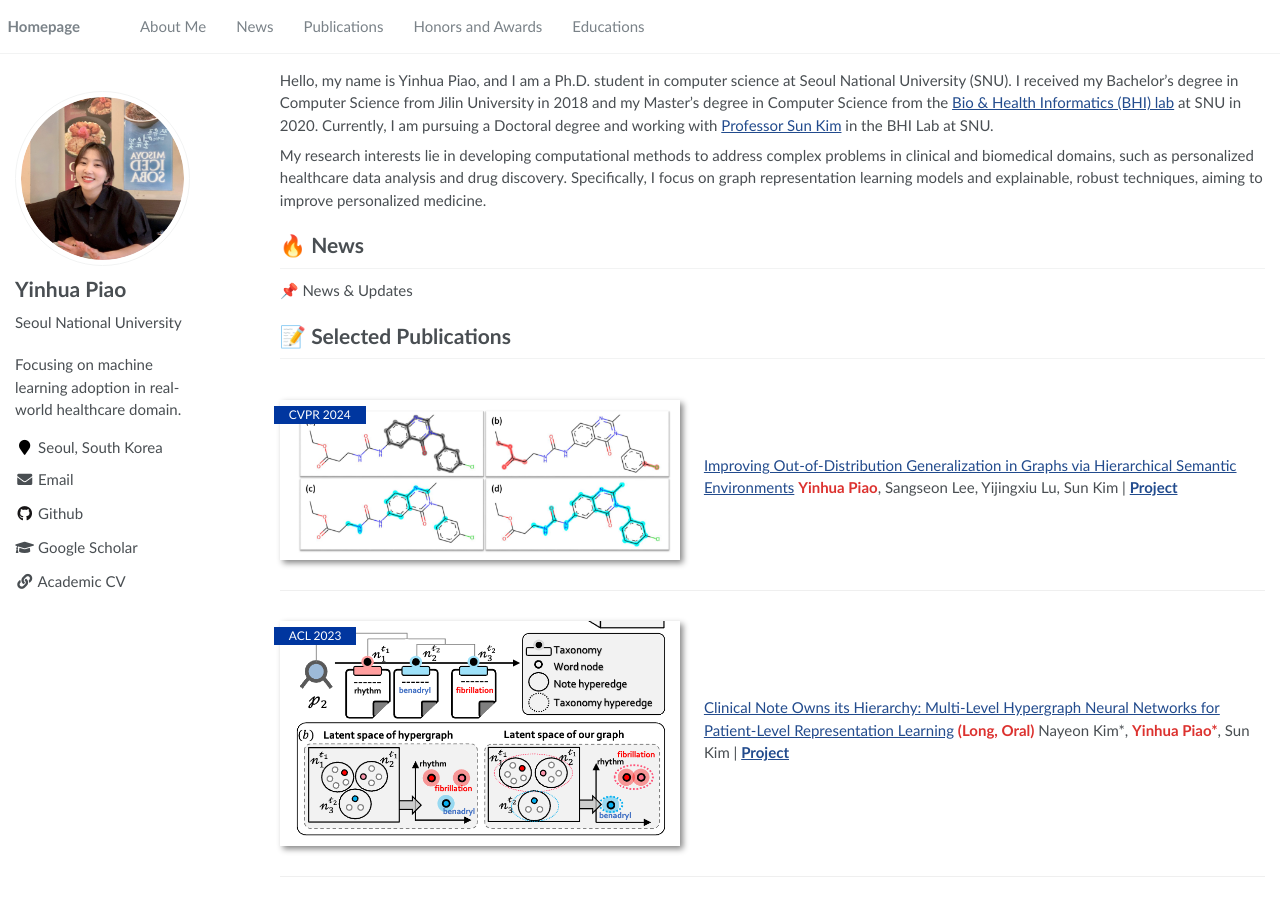
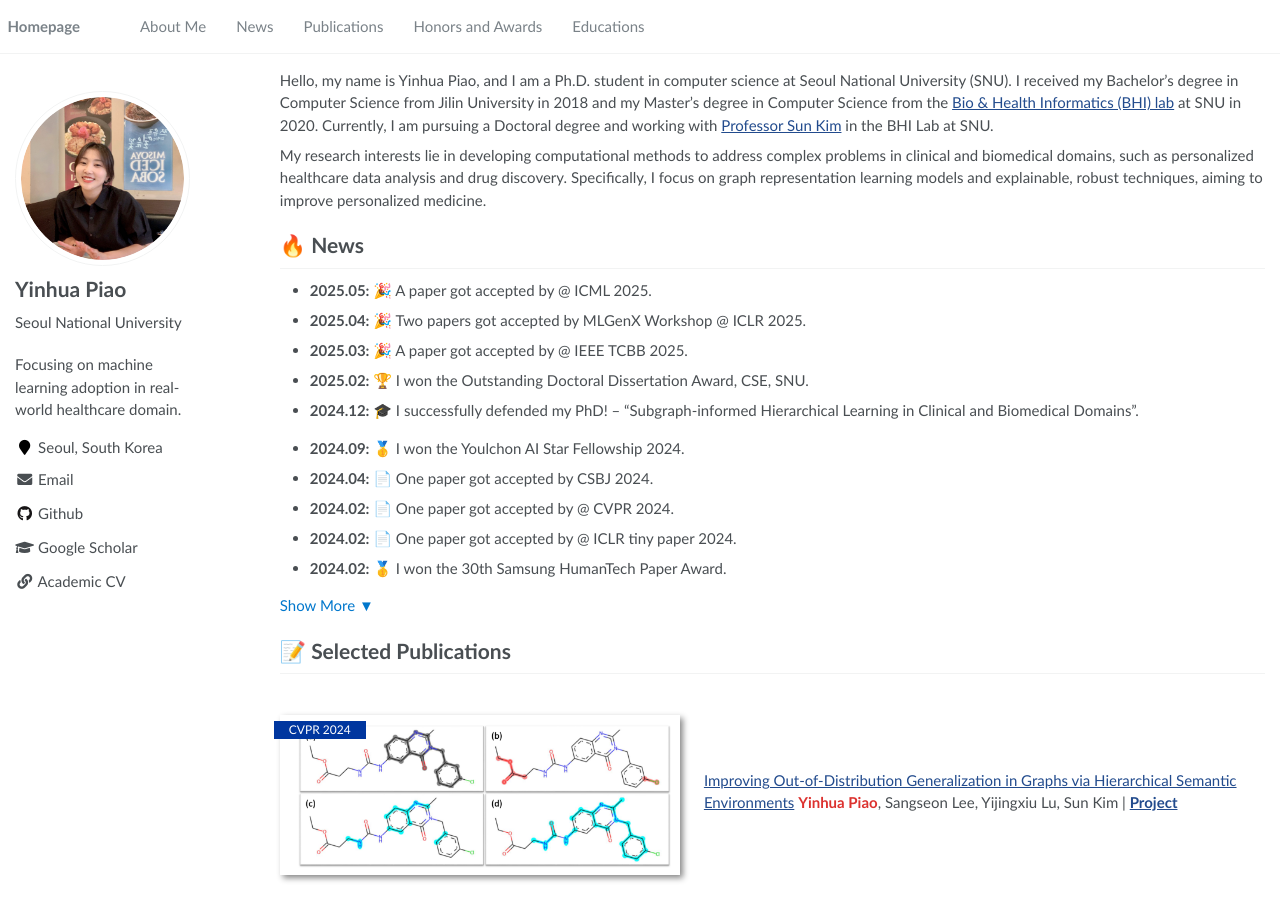
Before and after one commit to qkrdmsghk/qkrdmsghk.github.io, a Jekyll site: the page built from _pages/about.md, in a window 1280 px wide and 900 px high. Built offline with Jekyll 4.4.1, drawn with Linux system fonts in a browser that asks for light colours; some of the changed lines change nothing that is shown.

Commit message:
Update about.md

```diff
--- a/_pages/about.md
+++ b/_pages/about.md
@@ -19,21 +19,36 @@
 
 # 🔥 News
 <div class="news-box">
-  <div class="header">📌 News & Updates</div>
-  <ul class="content" style="display: none;">
-    <li><strong>2025.05:</strong> 🎉🎉 A paper got accepted by @ ICML 2025.</li>
-    <li><strong>2025.04:</strong> 🎉🎉 Two papers got accepted by MLGenX Workshop @ ICLR 2025.</li>
-    <li><strong>2025.03:</strong> 🎉🎉 A paper got accepted by @ IEEE TCBB 2025.</li>
-    <li><strong>2025.02:</strong> I won the Outstanding Doctoral Dissertation Award, CSE, SNU.</li>
-    <li><strong>2024.12:</strong> I successfully defended my PhD! – “Subgraph-informed Hierarchical Learning in Clinical and Biomedical Domains”.</li>
-    <li><strong>2024.09:</strong> I won the Youlchon AI Star Fellowship 2024.</li>
-    <li><strong>2024.04:</strong> One paper got accepted by CSBJ 2024.</li>
-    <li><strong>2024.02:</strong> One paper got accepted by @ CVPR 2024.</li>
-    <li><strong>2024.02:</strong> One paper got accepted by @ ICLR tiny paper 2024.</li>
-    <li><strong>2024.02:</strong> I won the 30th Samsung HumanTech Paper Award.</li>
+  <ul>
+    <li><strong>2025.05:</strong> 🎉 A paper got accepted by @ ICML 2025.</li>
+    <li><strong>2025.04:</strong> 🎉 Two papers got accepted by MLGenX Workshop @ ICLR 2025.</li>
+    <li><strong>2025.03:</strong> 🎉 A paper got accepted by @ IEEE TCBB 2025.</li>
+    <li><strong>2025.02:</strong> 🏆 I won the Outstanding Doctoral Dissertation Award, CSE, SNU.</li>
+    <li><strong>2024.12:</strong> 🎓 I successfully defended my PhD! – “Subgraph-informed Hierarchical Learning in Clinical and Biomedical Domains”.</li>
+  </ul>
+
+  <div class="news-hidden" style="display: none;">📌 show all</div>
+  <ul>
+    <li><strong>2024.09:</strong> 🥇 I won the Youlchon AI Star Fellowship 2024.</li>
+    <li><strong>2024.04:</strong> 📄 One paper got accepted by CSBJ 2024.</li>
+    <li><strong>2024.02:</strong> 📄 One paper got accepted by @ CVPR 2024.</li>
+    <li><strong>2024.02:</strong> 📄 One paper got accepted by @ ICLR tiny paper 2024.</li>
+    <li><strong>2024.02:</strong> 🥇 I won the 30th Samsung HumanTech Paper Award.</li>
   </ul>
 </div>
 
+<div class="toggle-news" style="cursor: pointer; color: #0077cc; margin-top: 0.5em;">
+  Show More ▼
+</div>
+
+<script>
+  $(".toggle-news").click(function () {
+    const hidden = $(".news-hidden");
+    hidden.slideToggle(300);
+    const isVisible = hidden.is(":visible");
+    $(this).text(isVisible ? "Show Less ▲" : "Show More ▼");
+  });
+</script>
 
 <!--
 - <span style="color: #D56D53">*2025.05*:</span> &nbsp;🎉🎉 A paper got accepted by @ ICML 2025.
```
